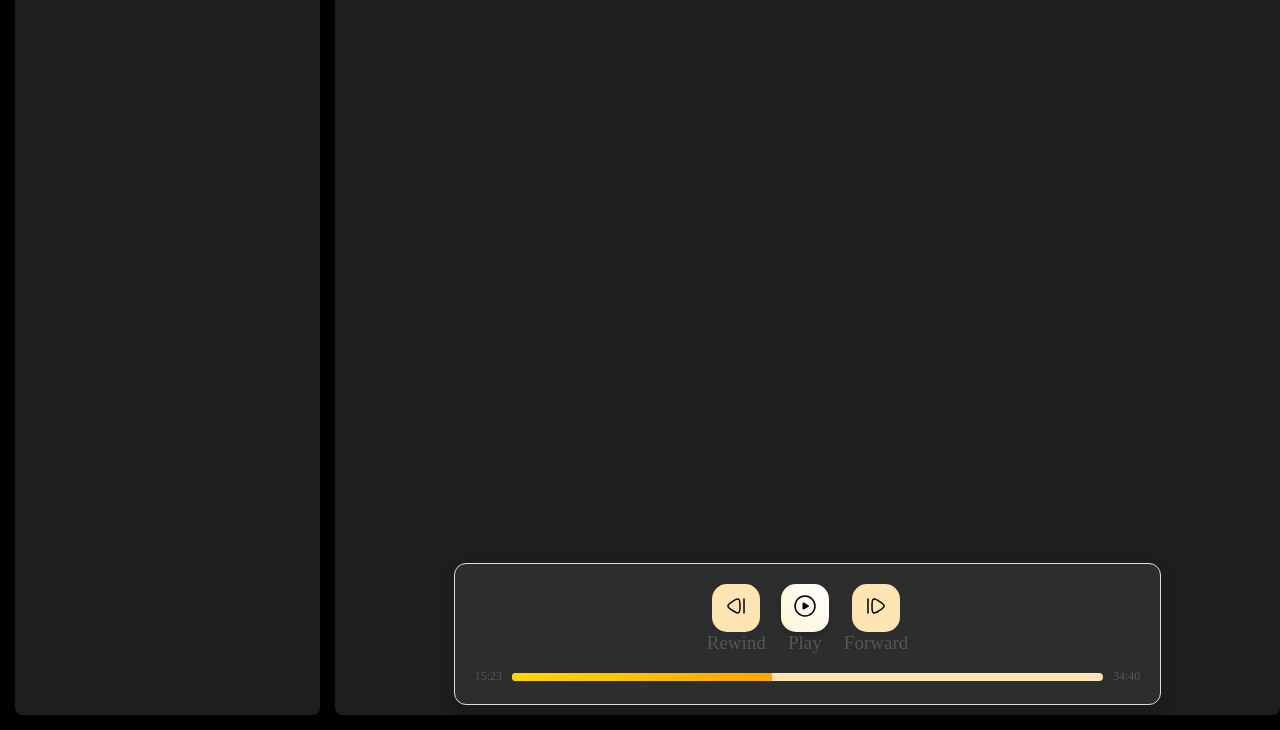
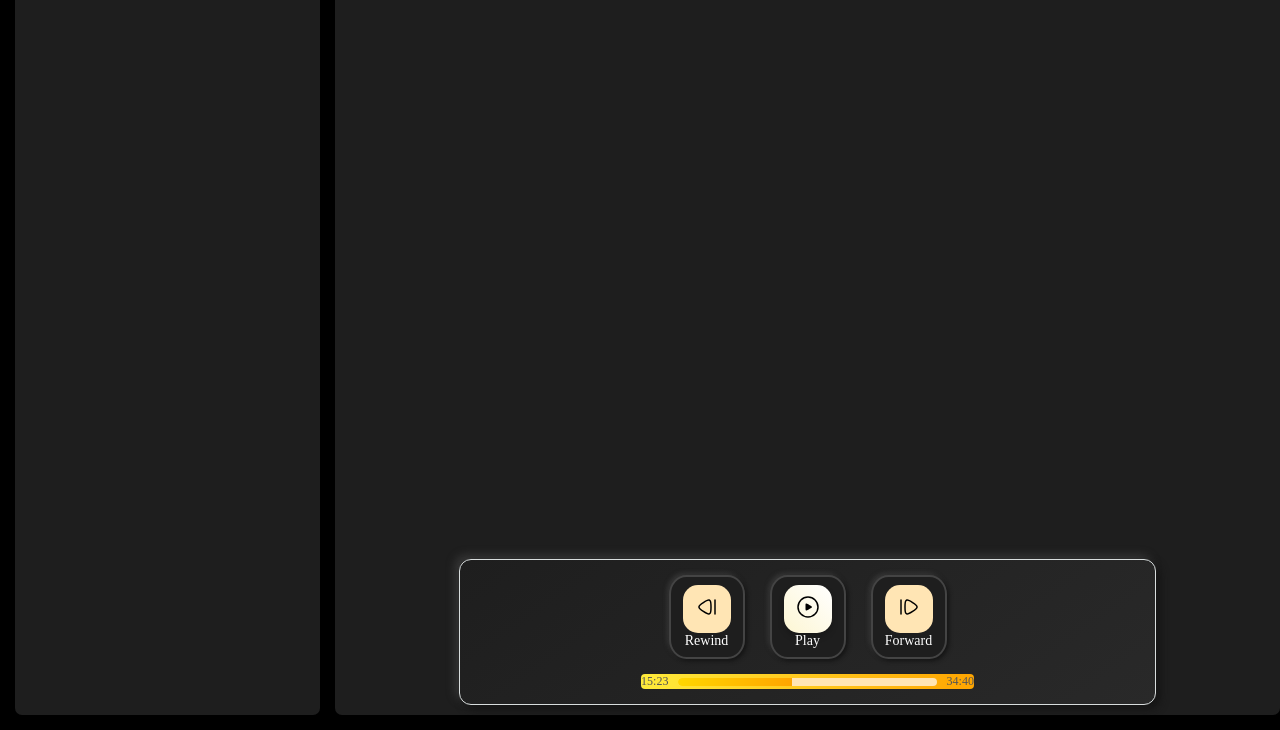
Before and after one commit to vrajlk/music-player, a plain HTML site: page index.html in a window 1280 px wide. Shown: the part 495-1225 px from the top of the page. Drawn offline with Linux system fonts and the light colour scheme; no server answers; a web font is replaced by a local one.

Commit message:
addded button styling and changed playbar syyling

```diff
--- a/style.css
+++ b/style.css
@@ -59,7 +59,7 @@
 }
 
 .songslist ul{
-    padding: 0 17px;
+    /* padding: 0 17px; */
     padding-top: 25px;
     font-size: 20px;
 }
@@ -182,8 +182,8 @@
 
 .play_pause span{
     font-size: 20px;
-    width: 100px;
-    padding: 12px;
+    width: 107px;
+    padding: 4px;
 
 }
 
@@ -283,3 +283,91 @@
 }
 
 /* playbaratnavbarcsssendshere */
+
+
+/* play_pause,backward,forwardcssstartsfromhere */
+
+/* play_pausebtncss */
+
+.play_pause img{
+    /* background: linear-gradient(145deg, #1e1e1e, #292929); */
+    border: 2px solid #444;
+    /* color: #fff; */
+    font-size: 16px;
+    font-weight: bold;
+    /* padding: 10px 15px; */
+    border-radius: 8px;
+    box-shadow: 4px 4px 8px #141414, -4px -4px 8px #383838;
+    transition: all 0.3s ease-in-out;
+    cursor: pointer;
+  }
+
+.play_pause img:hover {
+    /* background: linear-gradient(145deg, #292929, #1e1e1e); */
+    box-shadow: 0 0 10px 4px #0041c4, 0 0 15px 6px #0041c4;
+    color: #4bff3b;
+  }
+/* play_pausebtncss ends */
+
+
+/* playbarcss */
+
+.media-controls {
+    background: linear-gradient(145deg, #1e1e1e, #292929);
+    padding: 15px;
+    border-radius: 12px;
+    display: flex;
+    align-items: center;
+    justify-content: space-between;
+    box-shadow: 4px 4px 8px #141414, -4px -4px 8px #383838;
+    transition: all 0.3s ease-in-out;
+  }
+
+  .media-controls:hover {
+    box-shadow: 0 0 15px 6px rgba(255, 235, 59, 0.3);
+  }
+
+/* playbarcssends */
+
+
+/* playbarcontrolscss */
+
+.media-button{
+    background: #1e1e1e;
+    border: 2px solid #444;
+    color: #fff;
+    font-size: 14px;
+    font-weight: bold;
+    padding: 8px 12px;
+    border-radius: 23%;
+    margin: 0 5px;
+    box-shadow: 2px 2px 4px #141414, -2px -2px 4px #383838;
+    cursor: pointer;
+    transition: all 0.3s ease-in-out;
+  }
+
+  .media-button:hover {
+    background: #292929;
+    box-shadow: 0 0 10px 4px #ffeb3b, 0 0 15px 6px rgba(255, 235, 59, 0.5);
+    color: #ffeb3b;
+  }
+
+  /* Playbar Progress Bar */
+  .media-progress {
+    flex-grow: 1;
+    height: 8px;
+    margin: 0 10px;
+    background: #444;
+    border-radius: 4px;
+    overflow: hidden;
+    position: relative;
+  }
+
+  .media-progress{
+    height: 100%;
+    width: 50%; /* Adjust as needed */
+    background: linear-gradient(90deg, #ffeb3b, #ffa500);
+    transition: width 0.3s ease-in-out;
+  }
+
+/* play_pause,backward,forwardcssendshere */
```
Also changed, not shown: 4 other files.
